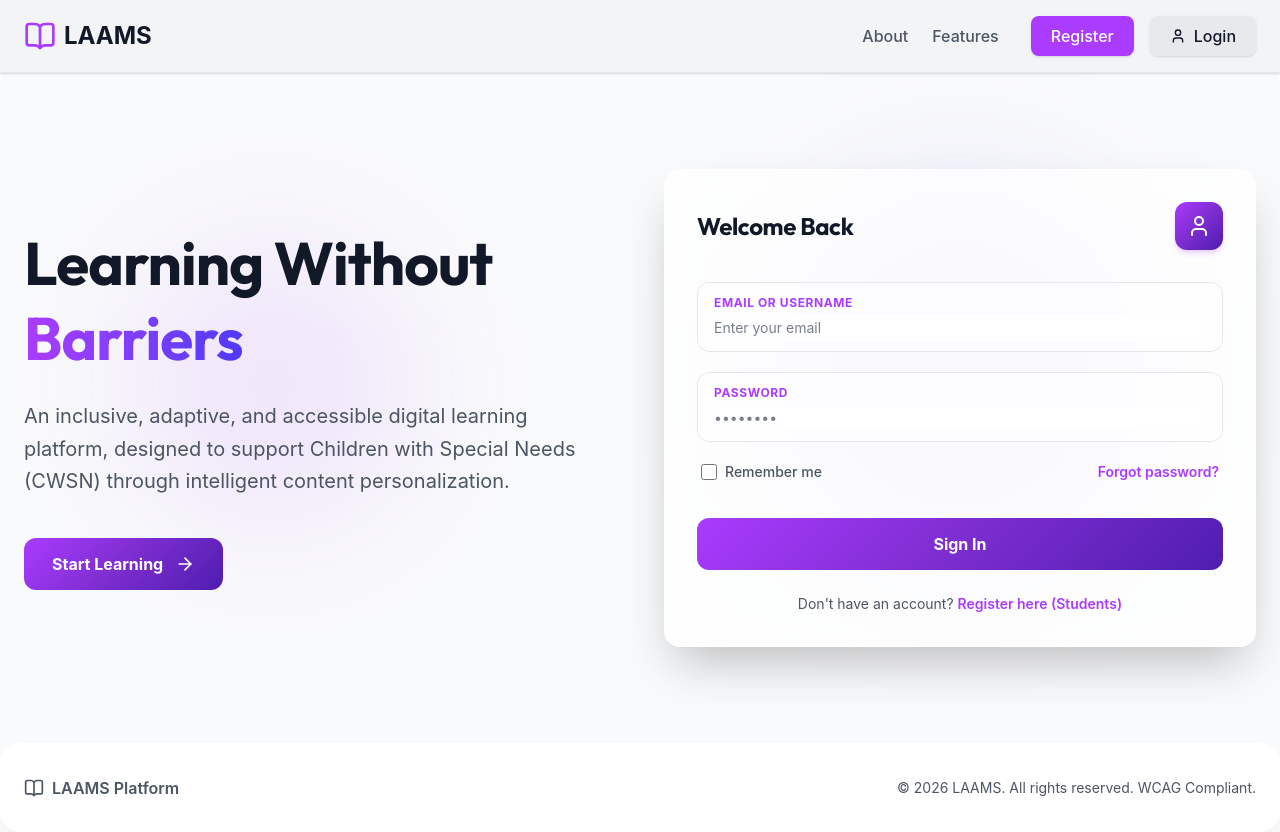
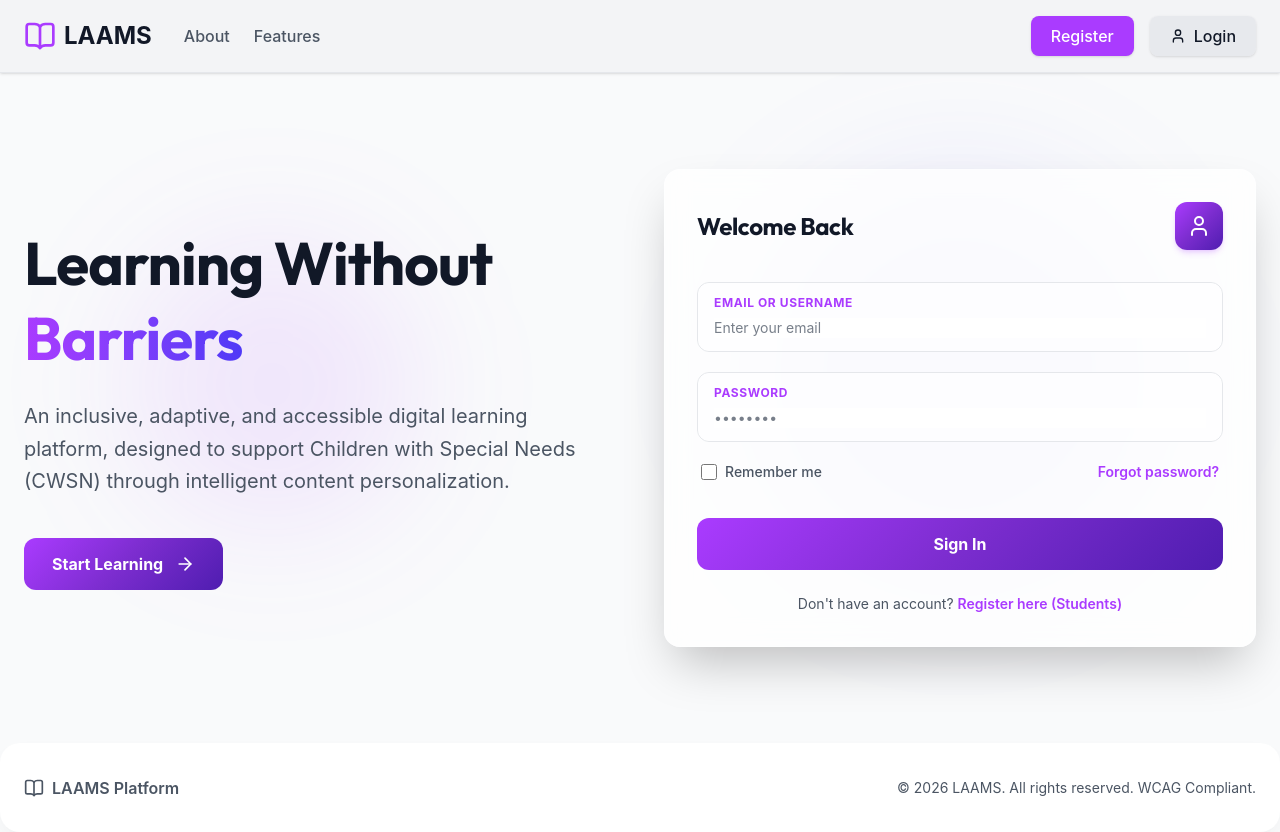
Before and after one commit to dhvaj/laams-frontend, a React (Vite) app: page / in a window 1280 px wide. Built offline with nearby package versions, Linux system fonts and the light colour scheme; no server answers.

Commit message:
Position About and Features navigation links directly adjacent to the LAAMS brand logo in the header

```diff
--- a/src/pages/LandingPage.tsx
+++ b/src/pages/LandingPage.tsx
@@ -32,19 +32,20 @@ export const LandingPage: React.FC = () => {
 
   return (
     <div className="min-h-screen flex flex-col theme-bg theme-text transition-colors duration-300">
-      {/* Header */}
       <header className="theme-header-bg border-b theme-border shadow-sm py-4 px-6 flex flex-wrap gap-4 justify-between items-center transition-colors duration-300">
-        <div className="flex items-center gap-2">
-          <BookOpen className="w-8 h-8 text-primary" aria-hidden="true" />
-          <span className="text-2xl font-bold">LAAMS</span>
+        <div className="flex items-center gap-6">
+          <div className="flex items-center gap-2 mr-2">
+            <BookOpen className="w-8 h-8 text-primary" aria-hidden="true" />
+            <span className="text-2xl font-bold">LAAMS</span>
+          </div>
+
+          <nav className="hidden lg:flex gap-6">
+            <a href="#about" className="theme-text-muted hover:text-primary transition-colors font-medium">About</a>
+            <a href="#features" className="theme-text-muted hover:text-primary transition-colors font-medium">Features</a>
+          </nav>
         </div>
 
         <div className="flex flex-wrap items-center gap-4">
-
-          <nav className="hidden lg:flex gap-6 mx-4">
-            <a href="#about" className="theme-text-muted hover:text-primary transition-colors font-medium">About</a>
-            <a href="#features" className="theme-text-muted hover:text-primary transition-colors font-medium">Features</a>
-          </nav>
 
           <Link to="/register" className="flex items-center gap-2 px-5 py-2 rounded-lg bg-primary text-white hover:bg-primary/90 font-medium transition-all shadow-sm hover:shadow-md hover:scale-102 active:scale-98">
             <span>Register</span>
```
